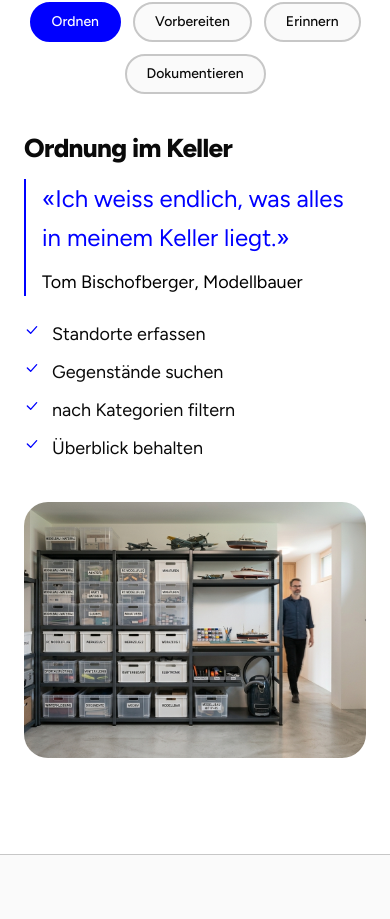
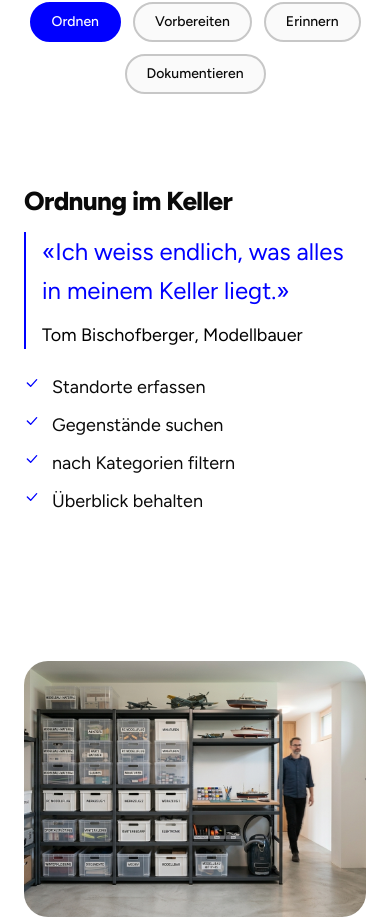
Before and after one commit to mrcldbrnr/marketing-page, a Next.js app: page /warum-myown in a window 390 px wide. Shown: the part 1032-1951 px from the top of the page. Built offline with nearby package versions, Linux system fonts and the light colour scheme; no server answers.

Commit message:
slider mobile height

```diff
--- a/src/components/sections/usecase-slider.tsx
+++ b/src/components/sections/usecase-slider.tsx
@@ -50,8 +50,6 @@ export function UsecaseSlider() {
     return () => clearInterval(timer);
   }, [index, goTo]);
 
-  const usecase = why.usecases[index];
-
   return (
     <div>
       <div role="tablist" aria-label="Usecases" className="flex flex-wrap justify-center gap-3">
@@ -62,7 +60,7 @@ export function UsecaseSlider() {
             role="tab"
             id={`usecase-tab-${i}`}
             aria-selected={i === index}
-            aria-controls="usecase-panel"
+            aria-controls={`usecase-panel-${i}`}
             onClick={() => goTo(i)}
             className={cn(
               "rounded-full border-2 px-5 py-2 text-sm font-medium transition-colors",
@@ -76,13 +74,20 @@ export function UsecaseSlider() {
         ))}
       </div>
 
+      {/* All panels are stacked in the same grid cell so the row's height is always
+          the tallest panel — this keeps content below the slider from jumping
+          vertically when a shorter/taller panel fades in on mobile. */}
+      <div className="mt-10 grid">
+        {why.usecases.map((usecase, i) => (
           <div
-        id="usecase-panel"
+            key={usecase.title}
+            id={`usecase-panel-${i}`}
             role="tabpanel"
-        aria-labelledby={`usecase-tab-${index}`}
+            aria-labelledby={`usecase-tab-${i}`}
+            aria-hidden={i !== index}
             className={cn(
-          "mt-10 grid items-center gap-10 transition-opacity duration-500 ease-in-out lg:grid-cols-12 lg:gap-16",
-          visible ? "opacity-100" : "opacity-0",
+              "col-start-1 row-start-1 grid items-center gap-10 transition-opacity duration-500 ease-in-out lg:grid-cols-12 lg:gap-16",
+              i === index && visible ? "opacity-100" : "pointer-events-none opacity-0",
             )}
           >
             <div className="lg:col-span-5">
@@ -107,7 +112,6 @@ export function UsecaseSlider() {
 
             <div className="relative aspect-[4/3] w-full overflow-hidden rounded-3xl lg:col-span-7">
               <Image
-            key={usecase.visualSrc}
                 src={usecase.visualSrc}
                 alt={usecase.title}
                 fill
@@ -116,6 +120,8 @@ export function UsecaseSlider() {
               />
             </div>
           </div>
+        ))}
+      </div>
     </div>
   );
 }
```
Lines whose indentation alone changed are shown as unchanged.
